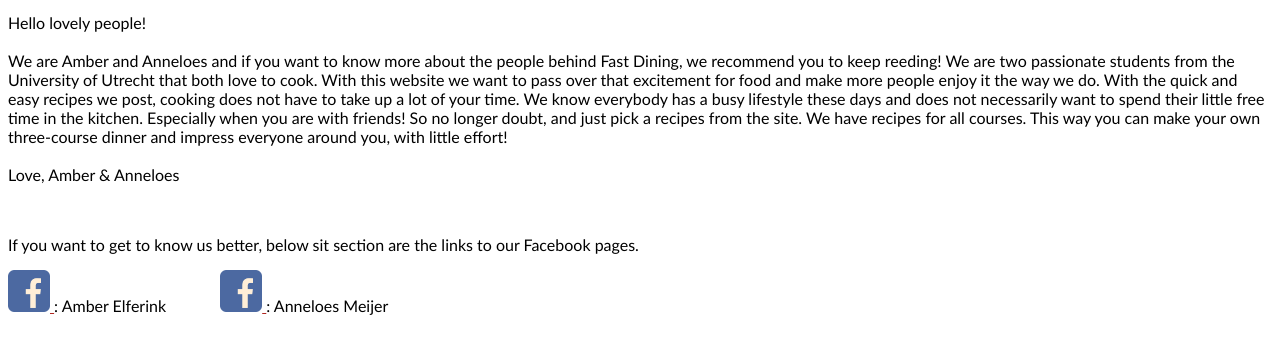
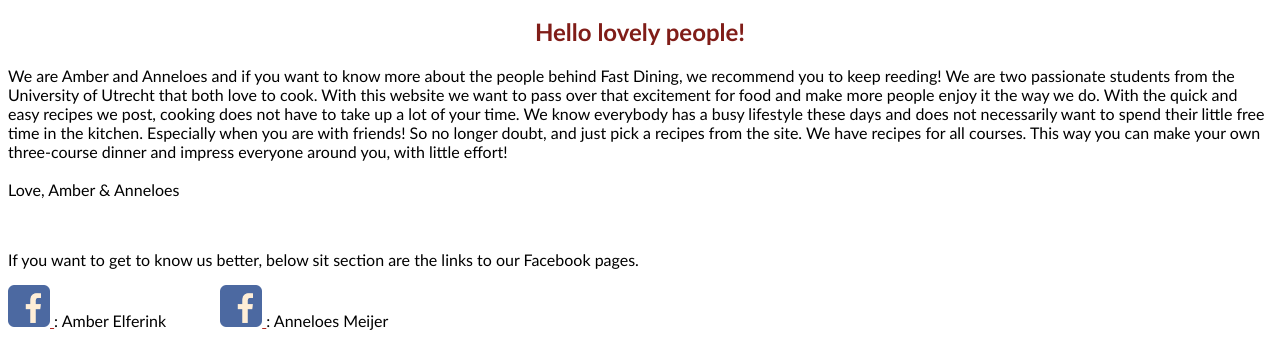
Before and after one commit to AmberElferink/WebtechnologyHTMLCSS, a plain HTML site: page about.htm in a window 1280 px wide. Shown: the part 1013-1351 px from the top of the page. Drawn offline with Linux system fonts and the light colour scheme.

Commit message:
about bijgewerkt, nu zonder warning

```diff
--- a/about.htm
+++ b/about.htm
@@ -24,9 +24,8 @@
     </ul>
 
     <article>
-        <p>Hello lovely people!
-            <br> <br>
-            We are Amber and Anneloes and if you want to know more about the people behind Fast Dining, we recommend you to keep reeding!
+        <h1>Hello lovely people!</h1>
+        <p> We are Amber and Anneloes and if you want to know more about the people behind Fast Dining, we recommend you to keep reeding!
             We are two passionate students from the University of Utrecht that both love to cook.
             With this website we want to pass over that excitement for food and make more people enjoy it the way we do.
             With the quick and easy recipes we post, cooking does not have to take up a lot of your time.
```
